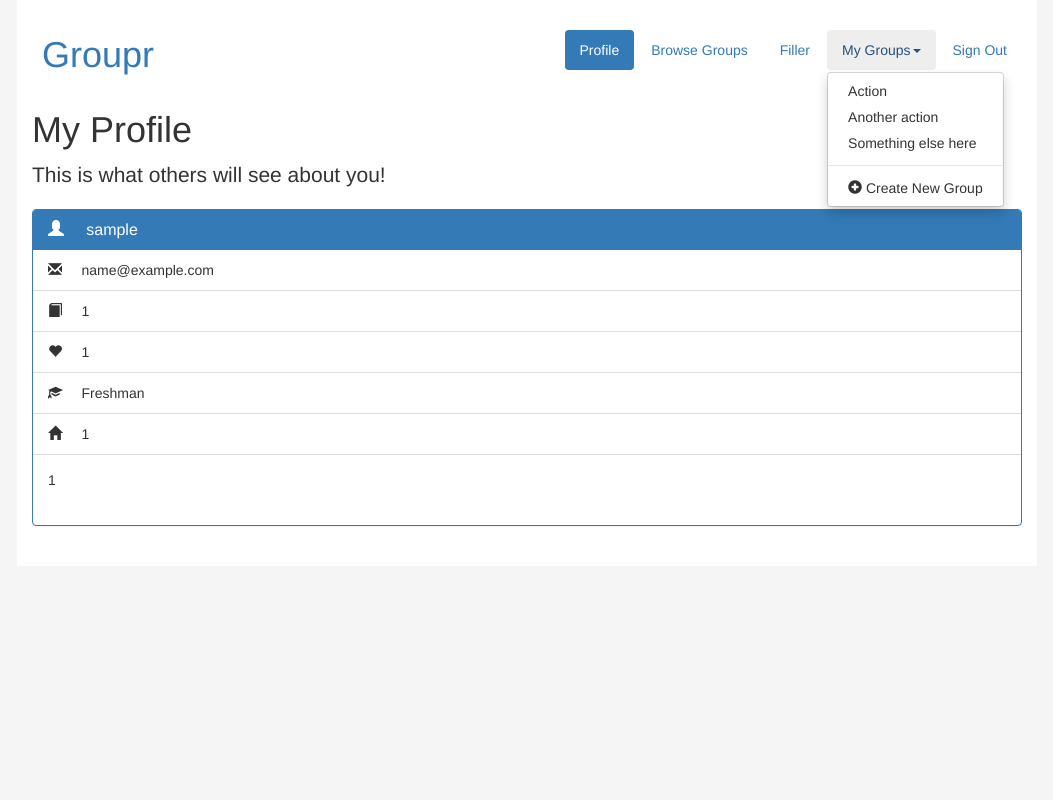
After one commit to avc2120/groupr, a Flask app: page /profile/ in a window 1280 px wide, after a click on "My Groups". The commit adds this page. Shown: the whole page, without its empty margins (113-1166 px from the left). Run offline with Flask 2, Linux system fonts and the light colour scheme; the visitor is signed in with stand-in values (Sample User, id 1); parts of the project's set-up code (start-up, migrations or seed data) failed here and were passed over; some libraries are stand-ins or nearby versions; some web fonts are replaced.

Commit message:
Lots and lots of changes and improvements.... preparing to develop on the VM now.

```diff
--- a/webserver/server.py
+++ b/webserver/server.py
@@ -75,7 +75,8 @@ def index():
       return render_template("index.html", error="Please fill out all required fields" )
     engine.execute("INSERT INTO users VALUES(?,?,?,?,?,?,?);", email, username, major, gender, year, description, housing)
     print "Sucessfully Created New Account"
-    return render_template("home.html", user_email=email, data=[])
+    return redirect(url_for('home'))
+    # return render_template("home.html", user_email=email, data=[])
   else:
     return render_template("index.html")
 
@@ -96,26 +97,27 @@ def login():
       session["gender"] = result["gender"]
       session["year"] = int(result["year"])
       session["housing"] = result["housing"]
+      session['description'] = result['description']
       print session
-      return render_template("home.html", user_email=email)
+      return redirect(url_for('home'))
     else:
       return render_template("login.html", error="Invalid Email and/or Username")
   else:
     return render_template("login.html", error="")
 
-@app.route("/navigate/")
-def navigate():
-  print request.args.keys()
-  if "signout" in request.args.keys():
-    session.pop("username", None)
-    session.pop("email", None)
-    return redirect(url_for("index"))
-  elif "groups" in request.args.keys():
-    return render_template("group.html")
-  elif "home" in request.args.keys():
-    return render_template("home.html", user_email = session["email"])
-  else:
-    return redirect(url_for("profile"))
+@app.route('/dashboard/')
+def home():
+  return render_template('home.html', user_email = session['email'])
+
+@app.route('/profile/')
+def my_profile():
+  return render_template('myprofile.html', email = session['email'], username = session['username'], major = session['major'], gender = session['gender'], year = session['year'], housing = session['housing'], description=session['description'])
+
+@app.route('/signout/')
+def signout():
+  session.pop('username', None)
+  session.pop('email', None)
+  return redirect(url_for('index'))
 
 @app.route("/search/", methods=["POST", "GET"])
 def search():
@@ -130,12 +132,11 @@ def search():
   context = dict(data = results)
   return render_template("home.html", **context)
 
-@app.route("/gotocreategroup/", methods=["POST", "GET"])
-def goToCreateGroup():
-  return render_template("creategroup.html")
-
 @app.route("/creategroup/", methods=["POST", "GET"])
 def createGroup():
+  if request.method == 'GET':
+    return render_template("creategroup.html")
+
   global group_id, groupid_postid, cur_group_id
   group_id += 1
   groupid_postid[group_id] = 0
--- /dev/null
+++ b/webserver/static/groupr.css
@@ -0,0 +1,31 @@
+body {
+
+  background-color: #F5F5F5;
+}
+
+.container {
+  max-width: 1020px;
+  background-color: #fff;
+  padding-top: 20px;
+  padding-bottom: 20px;
+}
+
+.huge-header {
+	font-size: 5em;
+}
+
+textarea {
+	resize: vertical;
+}
+
+nav {
+	padding-top: 10px;
+	padding-bottom: 20px;
+}
+
+#to-dash {
+	margin-top: 5px;
+	margin-bottom: 0px;
+	padding-left: 10px;
+	text-decoration: none;
+}
--- /dev/null
+++ b/webserver/templates/base.html
@@ -0,0 +1,15 @@
+<html>
+	<head>
+		<title>{% block title %}{% endblock%}</title>
+
+	  <link rel="stylesheet" href="http://maxcdn.bootstrapcdn.com/bootstrap/3.3.5/css/bootstrap.min.css">
+	  <link href="https://maxcdn.bootstrapcdn.com/bootswatch/3.3.5/flatly/bootstrap.min.css" rel="stylesheet" integrity="sha256-sHwgyDk4CGNYom267UJX364ewnY4Bh55d53pxP5WDug= sha512-mkkeSf+MM3dyMWg3k9hcAttl7IVHe2BA1o/5xKLl4kBaP0bih7Mzz/DBy4y6cNZCHtE2tPgYBYH/KtEjOQYKxA==" crossorigin="anonymous">
+	  <link rel="stylesheet" href="{{ url_for('static', filename='groupr.css')}}">
+	  <script src="https://ajax.googleapis.com/ajax/libs/jquery/1.11.3/jquery.min.js"></script>
+	  <script src="http://maxcdn.bootstrapcdn.com/bootstrap/3.3.5/js/bootstrap.min.js"></script>
+	</head>
+
+	<body>
+		{% block body %}{% endblock %}
+	</body>
+</html>
--- /dev/null
+++ b/webserver/templates/logged-in.html
@@ -0,0 +1,33 @@
+{% extends "base.html" %}
+
+{% block title %}Groupr: {% block subtitle %}{% endblock %}{% endblock%}
+
+{% block body %}
+	<div class="container">
+		<nav>
+			<h1 class="pull-left" id="to-dash"><a href="{{url_for('home')}}">Groupr</a></h1>
+			<ul class="nav nav-pills pull-right">
+			  <li {% if request.endpoint == 'my_profile' %}class="active"{% endif %}><a href="{{url_for('my_profile')}}">Profile</a></li>
+			  <li><a href="#">Browse Groups</a></li>
+			  <li><a href="#">Filler</a></li>
+			  <li class="dropdown">
+			    <a class="dropdown-toggle" data-toggle="dropdown" href="#" aria-expanded="false">
+			      My Groups<span class="caret"></span>
+			    </a>
+			    <ul class="dropdown-menu">
+			      <li><a href="#">Action</a></li>
+			      <li><a href="#">Another action</a></li>
+			      <li><a href="#">Something else here</a></li>
+			      <li class="divider"></li>
+			      <li><a href="{{ url_for('createGroup') }}"><span class="glyphicon glyphicon-plus-sign"></span> Create New Group </a></li>
+			    </ul>
+			  </li>
+			  <li><a href="{{url_for('signout')}}">Sign Out</a></li>
+			</ul>
+		</nav>
+
+		<br><br>
+
+		{% block content %}{% endblock %}
+	</div>
+{% endblock %}
--- /dev/null
+++ b/webserver/templates/myprofile.html
@@ -0,0 +1,38 @@
+{% extends "logged-in.html" %}
+{% block subtitle %}Welcome!{% endblock %}
+
+{% block content %}
+	<h1> My Profile </h1>
+	<p class="lead">This is what others will see about you!</p>
+	<div class="panel panel-primary">
+	  <div class="panel-heading">
+	    <h3 class="panel-title"><span class="glyphicon glyphicon-user"></span> &nbsp;&nbsp;&nbsp; {{username}}</h3>
+	  </div>
+	  <ul class="list-group">
+	  	<li class="list-group-item"><span class="glyphicon glyphicon-envelope"></span> &nbsp;&nbsp;&nbsp; {{email}}</li>
+	  	<li class="list-group-item"><span class="glyphicon glyphicon-book"></span> &nbsp;&nbsp;&nbsp; {{major}}</li>
+	  	<li class="list-group-item"><span class="glyphicon glyphicon-heart"></span> &nbsp;&nbsp;&nbsp; {{gender}}</li>
+	  	<li class="list-group-item"><span class="glyphicon glyphicon-education"></span> &nbsp;&nbsp;&nbsp;
+	  		{% if year == 1 %}
+	  			Freshman
+	  		{% elif year == 2 %}
+	  			Sophomore
+	  		{% elif year == 3 %}
+	  			Junior
+	  		{% elif year == 4 %}
+	  			Senior
+	  		{% else %}
+	  			Grad Student
+	  		{% endif %}
+
+	  	</li>
+	  	<li class="list-group-item"><span class="glyphicon glyphicon-home"></span> &nbsp;&nbsp;&nbsp; {{housing}}</li>
+	  </ul>
+	  <div class="panel-body">
+	    {{description}}
+	    <br><br>
+	  </div>
+	</div>
+
+
+{% endblock %}
```
Also changed, not shown: webserver/templates/creategroup.html (+85 -20 lines), webserver/templates/group.html (+5 -7 lines), webserver/templates/home.html (+5 -17 lines), webserver/templates/index.html (+24 -45 lines), webserver/templates/login.html (+19 -32 lines), webserver/groupr.db, 1 other file.
